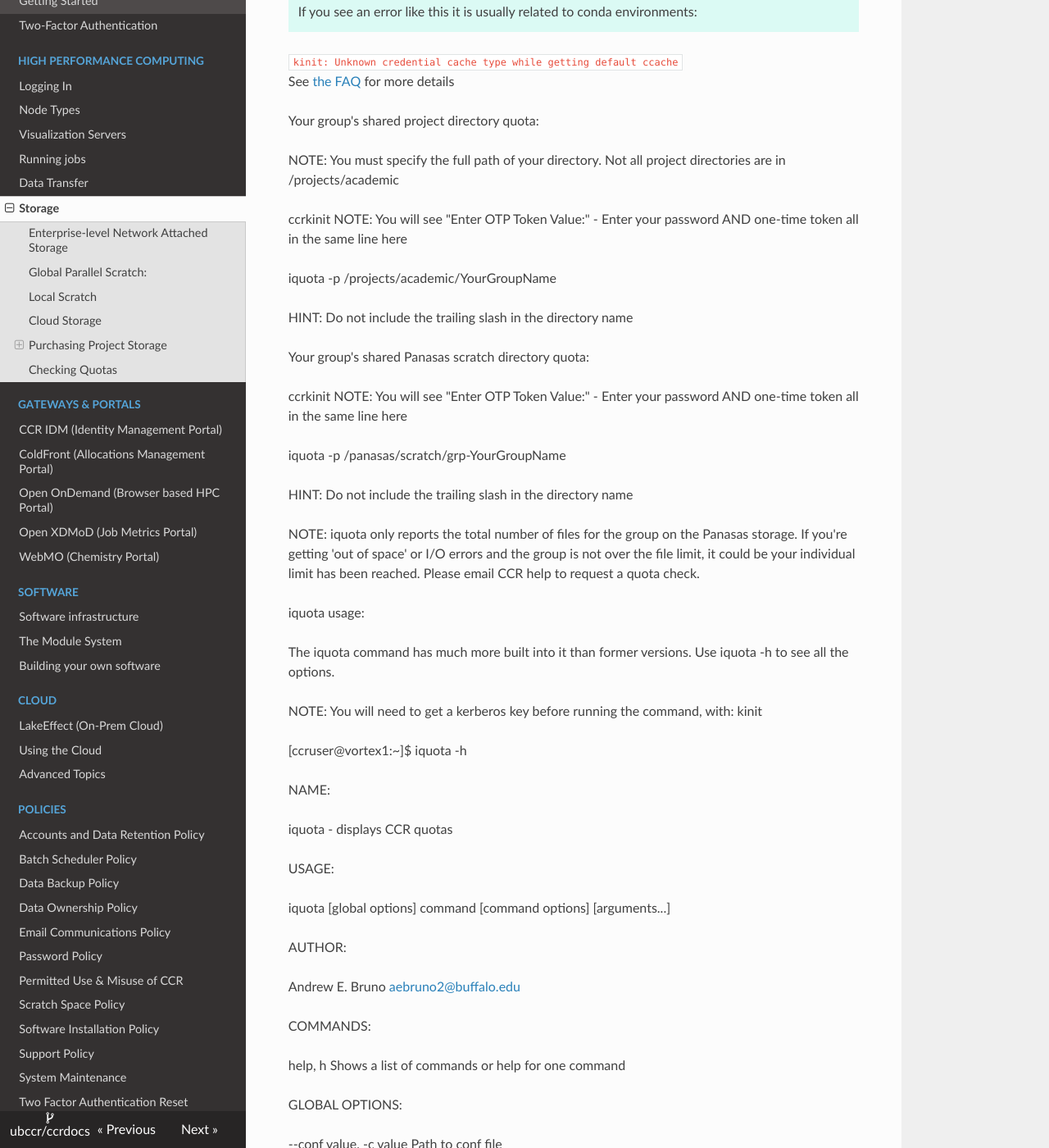
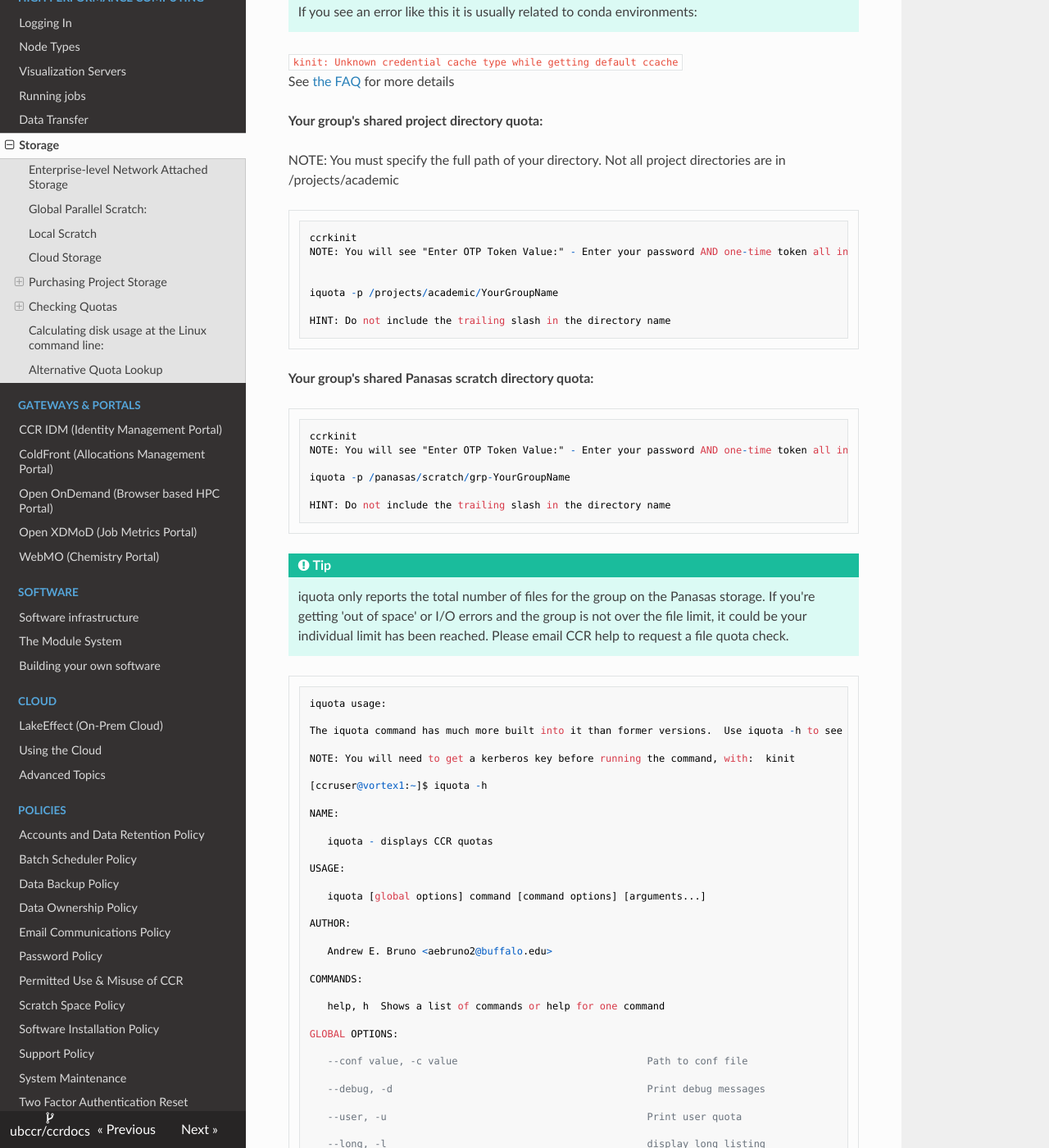
Before and after one commit to ubccr/ccrdocs, an MkDocs documentation site: the page built from pages/hpc/storage.md, in a window 1280 px wide and 1400 px high, scrolled down 4163 px. Shown: the whole window at 82% size. Built offline with MkDocs 1.6.1, drawn with Linux system fonts in a browser that asks for light colours; nearby versions of some CDN libraries; some of the changed text lies outside the part shown.

Commit message:
fixed issues with storage page

````diff
--- a/pages/hpc/storage.md
+++ b/pages/hpc/storage.md
@@ -111,7 +111,7 @@ This can be complicated so please contact [CCR Help](https://ubccr.freshdesk.com
 
 ## Checking Quotas
 
-Your user quota (home directory - /user/<username>):
+**Your user quota (home directory - /user/<username>):**
 
 ```
 ccrkinit
@@ -130,66 +130,41 @@ iquota -p /user/username
     See [the FAQ](../faq#kinit-error) for more details
 
 
-Your group's shared project directory quota:
+**Your group's shared project directory quota:**
 
 NOTE: You must specify the full path of your directory.  Not all project directories are in /projects/academic
 
 
-
+```
 ccrkinit
 NOTE: You will see "Enter OTP Token Value:" - Enter your password AND one-time token all in the same line here
 
 
-
 iquota -p /projects/academic/YourGroupName
 
+HINT: Do not include the trailing slash in the directory name
+```
 
+**Your group's shared Panasas scratch directory quota:**
 
-HINT: Do not include the trailing slash in the directory name
-
-
-
-
-
-
-
-Your group's shared Panasas scratch directory quota:
-
-
-
+```
 ccrkinit
 NOTE: You will see "Enter OTP Token Value:" - Enter your password AND one-time token all in the same line here
 
-
-
 iquota -p /panasas/scratch/grp-YourGroupName
 
+HINT: Do not include the trailing slash in the directory name
+```
 
+!!! Tip
+    iquota only reports the total number of files for the group on the Panasas storage. If you're getting 'out of space' or I/O errors and the group is not over the file limit, it could be your individual limit has been reached. Please email CCR help to request a file quota check.
 
-HINT: Do not include the trailing slash in the directory name
-
-
-
-NOTE:  iquota only reports the total number of files for the group on the Panasas storage. If you're getting 'out of space' or I/O errors and the group is not over the file limit, it could be your individual limit has been reached. Please email CCR help to request a quota check.
-
-
-
-
-
-
-
-
+```
 iquota usage:
-
-
 
 The iquota command has much more built into it than former versions.  Use iquota -h to see all the options.
 
-
-
 NOTE: You will need to get a kerberos key before running the command, with:  kinit
-
-
 
 [ccruser@vortex1:~]$ iquota -h
 
@@ -197,25 +172,17 @@ NAME:
 
    iquota - displays CCR quotas
 
-
-
 USAGE:
 
    iquota [global options] command [command options] [arguments...]
-
-
 
 AUTHOR:
 
    Andrew E. Bruno <aebruno2@buffalo.edu>
 
-
-
 COMMANDS:
 
    help, h  Shows a list of commands or help for one command
-
-
 
 GLOBAL OPTIONS:
 
@@ -234,30 +201,21 @@ GLOBAL OPTIONS:
    -p value, --path value, -f value, --filesystem value  report quota for filesystem path
 
    --help, -h                                            show help
+```
 
+### What do quotas limit?
+These spaces all have a quota for usage AND number of files.  This is to prevent an errant processes from creating so many files it crashes the system or makes it unstable for others.  If you are getting 'out of space' or I/O errors, please verify you are not over quota in either space or number of files.
 
+## Calculating disk usage at the Linux command line:
 
+Knowing your quota and how much of it you've used is helpful, but often we want to know where the disk usage is actually taking place.  You can run the `ncdu` command (NCurses Disk Usage) to calculate the total size of each file and sub-directory and then sort it from largest to smallest.  You will only be able to run this where you have permission to read files, so it's appropriate to run in your home directory:  /user/[ubit_username] or your group's project directory.
 
+`ncdu`
 
+There are many options for sorting as well as the ability to delete files within this interface.  Use the `man` command to see options:
 
+`man ncdu`
 
+## Alternative Quota Lookup
 
-
-Calculating disk usage at the Linux command line:
-
-
-
-Knowing your quota and how much of it you've used is helpful, but often we want to know where the disk usage is actually taking place.  You can run this command to calculate the total size of each file and sub-directory and then sort it from largest to smallest.  You will only be able to run this where you have permission to read files, so it's appropriate to run in your home directory:  /user/[ubit_username] or your group's project directory.
-
-
-
-ncdu
-
-
-
-
-
-There are many options for sorting as well as the ability to delete files within this interface:
-
-What do quotas limit?
-These spaces all have a quota for usage AND number of files.  This is to prevent an errant processes from creating so many files it crashes the system or makes it unstable for others.  If you are getting 'out of space' or I/O errors, please verify you are not over quota in either space or number of files.
+Users can access their quota information in [ColdFront](../portals/coldfront.md) as well as on the command line
````
